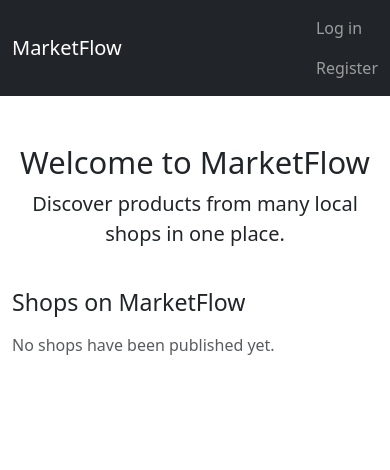
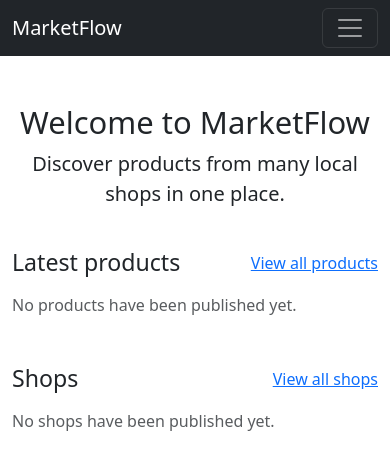
Before and after one commit to Pushpa732/marketflow, a Django app: page / in a window 390 px wide. Shown: the top 470 px of the page. Run offline with Django 5.2, Linux system fonts and the light colour scheme; data that the repository does not hold is empty.

Commit message:
Add product and shop listings, responsive navbar, richer home page

```diff
--- a/marketplace/urls.py
+++ b/marketplace/urls.py
@@ -6,6 +6,8 @@ app_name = "marketplace"
 
 urlpatterns = [
     path("", views.home, name="home"),
+    path("products/", views.product_list, name="product_list"),
+    path("products/<slug:slug>/", views.product_detail, name="product_detail"),
+    path("shops/", views.shop_list, name="shop_list"),
     path("shops/<slug:slug>/", views.shop_detail, name="shop_detail"),
-    path("products/<slug:slug>/", views.product_detail, name="product_detail"),
 ]
--- a/marketplace/views.py
+++ b/marketplace/views.py
@@ -5,9 +5,32 @@ from catalog.models import Product
 from shops.models import Shop
 
 
+def _public_products():
+    """Products that customers may see: published product in a published shop."""
+    return (
+        Product.objects.filter(is_published=True, shop__is_published=True)
+        .select_related("shop", "category")
+        .prefetch_related("images")
+    )
+
+
 def home(request):
-    shops = Shop.objects.filter(is_published=True).order_by("-created_at")
-    return render(request, "marketplace/home.html", {"shops": shops})
+    context = {
+        "latest_products": _public_products()[:8],
+        "shops": Shop.objects.filter(is_published=True).order_by("-created_at")[:6],
+    }
+    return render(request, "marketplace/home.html", context)
+
+
+def product_list(request):
+    page_obj = Paginator(_public_products(), 12).get_page(request.GET.get("page"))
+    return render(request, "marketplace/product_list.html", {"page_obj": page_obj})
+
+
+def shop_list(request):
+    shops = Shop.objects.filter(is_published=True).order_by("name")
+    page_obj = Paginator(shops, 12).get_page(request.GET.get("page"))
+    return render(request, "marketplace/shop_list.html", {"page_obj": page_obj})
 
 
 def shop_detail(request, slug):
--- a/templates/base.html
+++ b/templates/base.html
@@ -10,7 +10,17 @@
   <nav class="navbar navbar-expand-lg navbar-dark bg-dark">
     <div class="container">
       <a class="navbar-brand" href="{% url 'marketplace:home' %}">MarketFlow</a>
-      <div class="navbar-nav ms-auto align-items-lg-center">
+      <button class="navbar-toggler" type="button" data-bs-toggle="collapse" data-bs-target="#mainNav" aria-controls="mainNav" aria-expanded="false" aria-label="Toggle navigation">
+        <span class="navbar-toggler-icon"></span>
+      </button>
+
+      <div class="collapse navbar-collapse" id="mainNav">
+        <div class="navbar-nav me-auto">
+          <a class="nav-link" href="{% url 'marketplace:product_list' %}">Products</a>
+          <a class="nav-link" href="{% url 'marketplace:shop_list' %}">Shops</a>
+        </div>
+
+        <div class="navbar-nav align-items-lg-center">
           {% if user.is_authenticated %}
             {% if user.is_seller %}
               <a class="nav-link" href="{% url 'shops:seller_dashboard' %}">Dashboard</a>
@@ -24,6 +34,7 @@
             <a class="nav-link" href="{% url 'accounts:login' %}">Log in</a>
             <a class="nav-link" href="{% url 'accounts:register' %}">Register</a>
           {% endif %}
+        </div>
       </div>
     </div>
   </nav>
--- a/templates/marketplace/home.html
+++ b/templates/marketplace/home.html
@@ -8,26 +8,33 @@
   <p class="lead">Discover products from many local shops in one place.</p>
 </div>
 
-<h3 class="mb-3">Shops on MarketFlow</h3>
+<div class="d-flex justify-content-between align-items-center mb-3">
+  <h3 class="mb-0">Latest products</h3>
+  <a href="{% url 'marketplace:product_list' %}">View all products</a>
+</div>
+
+{% if latest_products %}
+  <div class="row g-3 mb-5">
+    {% for product in latest_products %}
+      <div class="col-6 col-md-4 col-lg-3">
+        {% include "marketplace/_product_card.html" %}
+      </div>
+    {% endfor %}
+  </div>
+{% else %}
+  <p class="text-muted mb-5">No products have been published yet.</p>
+{% endif %}
+
+<div class="d-flex justify-content-between align-items-center mb-3">
+  <h3 class="mb-0">Shops</h3>
+  <a href="{% url 'marketplace:shop_list' %}">View all shops</a>
+</div>
 
 {% if shops %}
   <div class="row g-3">
     {% for shop in shops %}
       <div class="col-sm-6 col-lg-4">
-        <div class="card h-100">
-          <div class="card-body d-flex align-items-center">
-            {% if shop.logo %}
-              <img src="{{ shop.logo.url }}" alt="{{ shop.name }} logo" class="me-3 rounded" style="width:64px;height:64px;object-fit:cover;">
-            {% endif %}
-            <div>
-              <h5 class="card-title mb-1">
-                <a href="{% url 'marketplace:shop_detail' shop.slug %}" class="stretched-link text-decoration-none">{{ shop.name }}</a>
-              </h5>
-              <p class="text-muted mb-1">{{ shop.category }}</p>
-              <p class="card-text small">{{ shop.description|truncatechars:80 }}</p>
-            </div>
-          </div>
-        </div>
+        {% include "marketplace/_shop_card.html" %}
       </div>
     {% endfor %}
   </div>
```
Also changed, not shown: templates/marketplace/_shop_card.html (added, +14 -0 lines), templates/marketplace/product_list.html (added, +23 -0 lines), templates/marketplace/shop_list.html (added, +23 -0 lines). Lines whose indentation alone changed are shown as unchanged.
